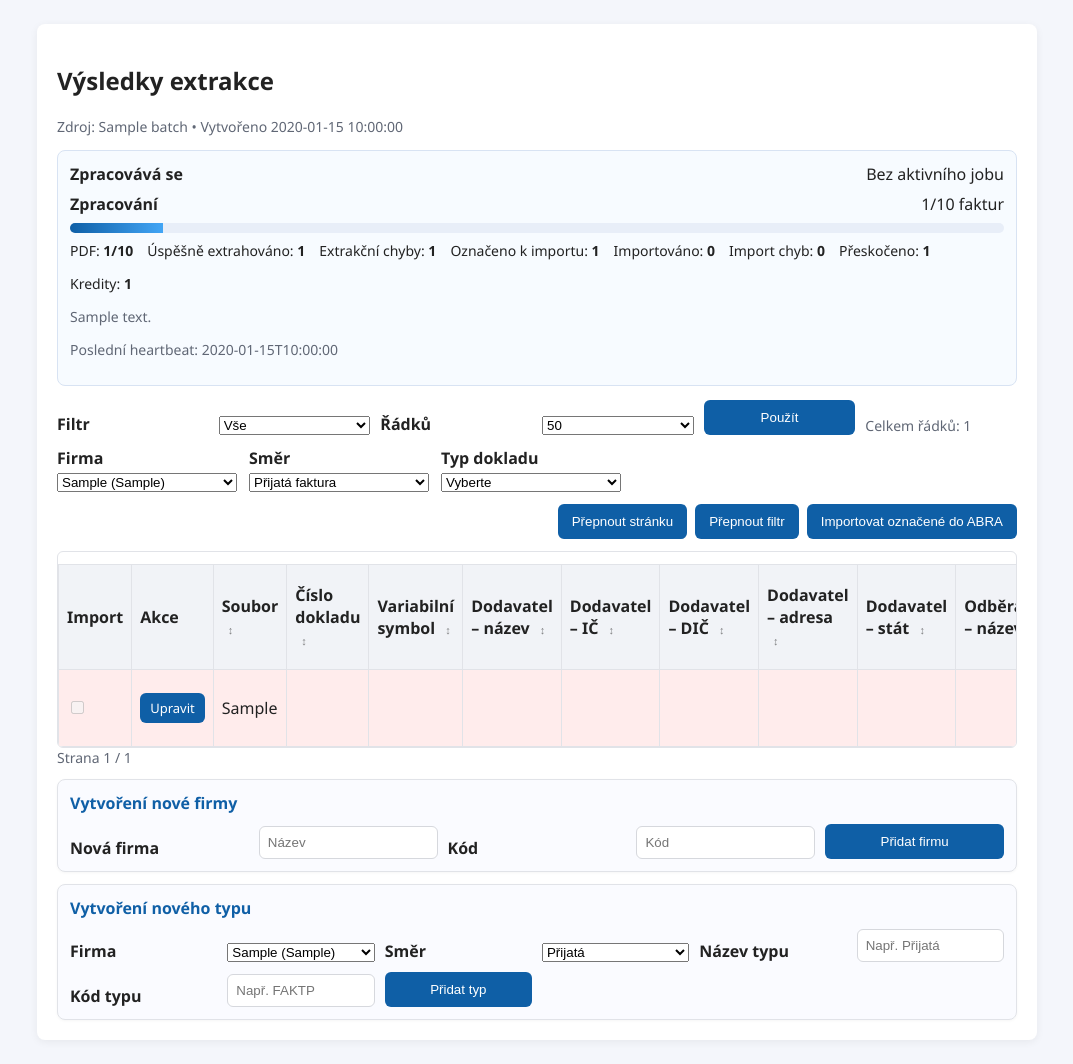
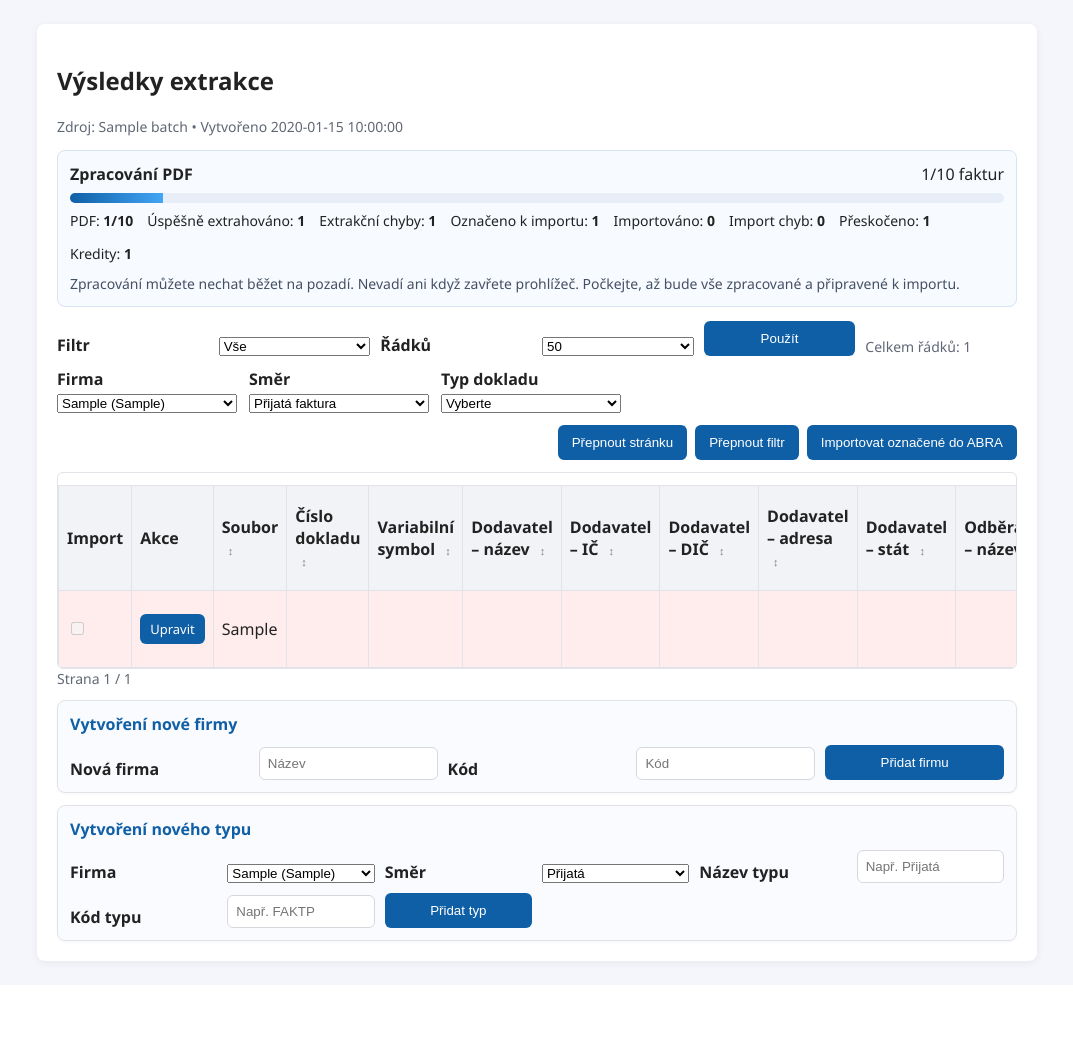
Before and after one commit to vvitovec/EasyFlex-WebApp, a Flask app: page /results/1 in a window 1280 px wide. Shown: the part 57-1121 px from the top of the page, without its empty margins (103-1176 px from the left). After the commit the page ends 1025 px from the top, so only its background shows below. Run offline with Flask 3, Linux system fonts and the light colour scheme; a user stored in the database is signed in; tables that the repository leaves empty hold one stand-in row (values such as "Sample post"); data that the repository does not hold is empty.

Commit message:
Simplify PDF extraction status message

```diff
--- a/webapp/static/style.css
+++ b/webapp/static/style.css
@@ -733,3 +733,10 @@ fieldset legend {
 	margin-top: 8px;
 	font-size: 14px;
 }
+
+.batch-progress-note {
+	margin: 10px 0 0;
+	color: #445064;
+	font-size: 14px;
+	line-height: 1.5;
+}
--- a/webapp/templates/results.html
+++ b/webapp/templates/results.html
@@ -17,14 +17,7 @@
 			data-terminal="{% if batch_progress.is_terminal %}1{% else %}0{% endif %}"
 		>
 			<div class="batch-progress-head">
-				<strong id="batch-status-label">{{ batch_progress.status_label }}</strong>
-				<span id="batch-job-label">
-					{% if batch_progress.active_job_type == 'extract_pdf' %}Extrakce PDF{% elif batch_progress.active_job_type == 'import_abra' %}Import do ABRA{% else %}Bez aktivního jobu{% endif %}
-					{% if batch_progress.active_job_status_label %}• {{ batch_progress.active_job_status_label }}{% endif %}
-				</span>
-			</div>
-			<div class="batch-progress-head">
-				<strong id="batch-phase-label">{{ batch_progress.current_phase_label }}</strong>
+				<strong>Zpracování PDF</strong>
 				<span id="batch-invoice-progress-text">{{ batch_progress.processed_invoices }}/{{ batch_progress.total_invoices_estimate }} faktur</span>
 			</div>
 			<div class="batch-progress-track">
@@ -40,8 +33,7 @@
 				<span>Přeskočeno: <strong id="batch-import-skipped-count">{{ batch_progress.import_skipped_count }}</strong></span>
 				<span>Kredity: <strong id="batch-credits-count">{{ batch_progress.credits_charged }}</strong></span>
 			</div>
-			<p class="muted" id="batch-summary-text">{{ batch_progress.summary_message or "Čeká na zpracování…" }}</p>
-			<p class="muted" id="batch-heartbeat-text">Poslední heartbeat: {{ batch_progress.last_heartbeat_at or "—" }}</p>
+			<p class="batch-progress-note">Zpracování můžete nechat běžet na pozadí. Nevadí ani když zavřete prohlížeč. Počkejte, až bude vše zpracované a připravené k importu.</p>
 		</div>
 	{% endif %}
 
@@ -251,14 +243,9 @@
 		const importedCountEl = document.getElementById('batch-imported-count');
 		const importFailedCountEl = document.getElementById('batch-import-failed-count');
 		const importSkippedCountEl = document.getElementById('batch-import-skipped-count');
-		const progressLabelEl = document.getElementById('batch-status-label');
-		const progressJobEl = document.getElementById('batch-job-label');
 		const progressTextEl = document.getElementById('batch-progress-text');
-		const progressPhaseEl = document.getElementById('batch-phase-label');
 		const progressInvoiceTextEl = document.getElementById('batch-invoice-progress-text');
 		const progressFillEl = document.getElementById('batch-progress-fill');
-		const progressSummaryEl = document.getElementById('batch-summary-text');
-		const progressHeartbeatEl = document.getElementById('batch-heartbeat-text');
 		const progressSuccessEl = document.getElementById('batch-success-count');
 		const progressErrorEl = document.getElementById('batch-error-count');
 		const progressCreditsEl = document.getElementById('batch-credits-count');
@@ -338,21 +325,9 @@
 
 		function updateProgress(payload) {
 			if (!payload || !progressRoot) return;
-			if (progressLabelEl) progressLabelEl.textContent = payload.status_label || payload.status || "";
-			if (progressJobEl) {
-				const jobLabel = payload.active_job_type === 'extract_pdf'
-					? 'Extrakce PDF'
-					: payload.active_job_type === 'import_abra'
-						? 'Import do ABRA'
-						: 'Bez aktivního jobu';
-				progressJobEl.textContent = payload.active_job_status_label ? `${jobLabel} • ${payload.active_job_status_label}` : jobLabel;
-			}
 			if (progressTextEl) progressTextEl.textContent = `${payload.processed_files}/${payload.total_files}`;
-			if (progressPhaseEl) progressPhaseEl.textContent = payload.current_phase_label || "Zpracování";
 			if (progressInvoiceTextEl) progressInvoiceTextEl.textContent = `${payload.processed_invoices || 0}/${payload.total_invoices_estimate || 0} faktur`;
 			if (progressFillEl) progressFillEl.style.width = `${payload.invoice_progress_percent || 0}%`;
-			if (progressSummaryEl) progressSummaryEl.textContent = payload.summary_message || "";
-			if (progressHeartbeatEl) progressHeartbeatEl.textContent = `Poslední heartbeat: ${payload.last_heartbeat_at || "—"}`;
 			if (progressSuccessEl) progressSuccessEl.textContent = String(payload.success_count || 0);
 			if (progressErrorEl) progressErrorEl.textContent = String(payload.error_count || 0);
 			if (selectedCountEl) selectedCountEl.textContent = String(payload.selected_count || 0);
```
